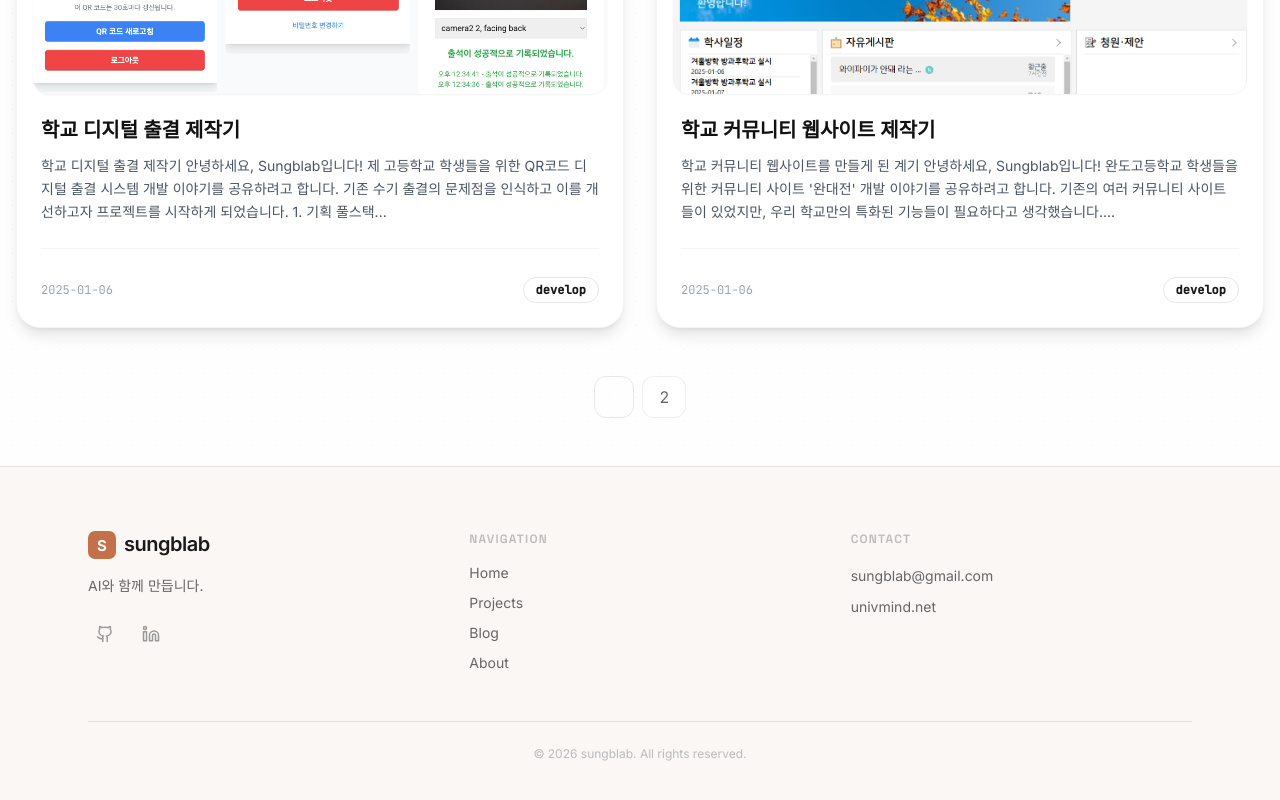
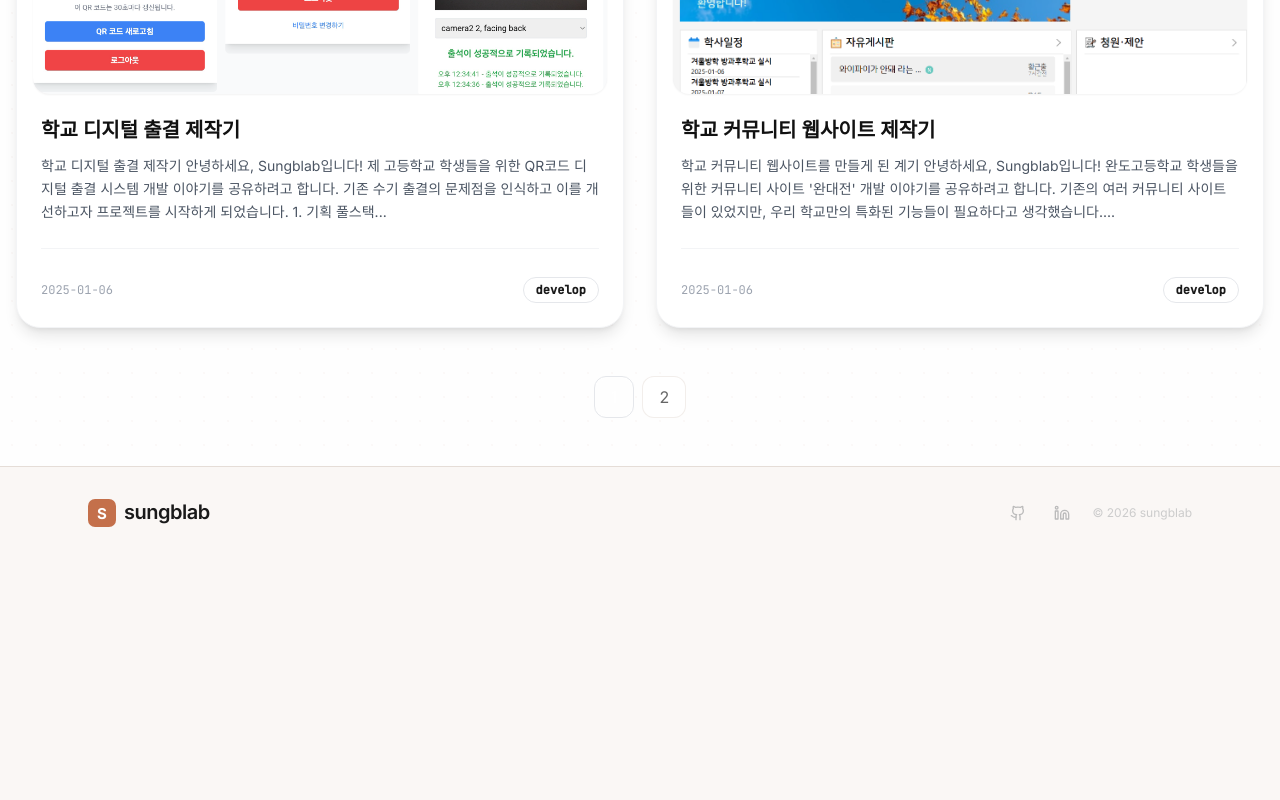
Before and after one commit to Sungblab/sungblab-nextjs, a Next.js app: page /blog in a window 1280 px wide. Shown: the part 3239-4039 px from the top of the page. After the commit the page ends 3798 px from the top, so only its background shows below. Built offline with nearby package versions, Linux system fonts and the light colour scheme; a web font is replaced by a local one.

Commit message:
fix: minimal footer — logo + social icons + copyright only

```diff
--- a/components/layout/Footer.tsx
+++ b/components/layout/Footer.tsx
@@ -1,135 +1,51 @@
 import React from "react";
-import Link from "next/link";
 import { Github, Linkedin } from "lucide-react";
 import { useTheme } from "../features/ThemeContext";
-import { useLanguage } from "../features/LanguageContext";
 import { Logo } from "../ui/Logo";
 
 export const Footer: React.FC = () => {
   const { theme } = useTheme();
-  const { translate } = useLanguage();
   const isDark = theme === "dark";
 
   return (
     <footer
       className={`border-t ${isDark ? "border-[#2a2a2a]" : "border-warm-200"}`}
     >
-      <div className="max-w-6xl mx-auto px-6 py-16">
-        <div className="grid grid-cols-1 md:grid-cols-3 gap-10">
-          {/* Brand */}
-          <div>
+      <div className="max-w-6xl mx-auto px-6 py-8 flex flex-col sm:flex-row items-center justify-between gap-4">
         <Logo size="sm" />
-            <p
-              className={`mt-4 text-sm leading-relaxed ${
-                isDark ? "text-[#888]" : "text-[#666]"
-              }`}
-            >
-              AI와 함께 만듭니다.
-            </p>
-            <div className="flex items-center gap-3 mt-5">
+
+        <div className="flex items-center gap-4">
           <a
             href="https://github.com/Sungblab"
             target="_blank"
             rel="noopener noreferrer"
-                className={`p-2 rounded-lg transition-colors ${
+            className={`p-1.5 rounded transition-colors ${
               isDark
-                    ? "text-[#666] hover:text-[#f5ece6] hover:bg-[#1a1a1a]"
-                    : "text-[#999] hover:text-warm-800 hover:bg-warm-100"
+                ? "text-[#555] hover:text-[#f5ece6]"
+                : "text-[#bbb] hover:text-warm-800"
             }`}
             aria-label="GitHub"
           >
-                <Github size={18} />
+            <Github size={16} />
           </a>
           <a
             href="https://linkedin.com"
             target="_blank"
             rel="noopener noreferrer"
-                className={`p-2 rounded-lg transition-colors ${
+            className={`p-1.5 rounded transition-colors ${
               isDark
-                    ? "text-[#666] hover:text-[#f5ece6] hover:bg-[#1a1a1a]"
-                    : "text-[#999] hover:text-warm-800 hover:bg-warm-100"
+                ? "text-[#555] hover:text-[#f5ece6]"
+                : "text-[#bbb] hover:text-warm-800"
             }`}
             aria-label="LinkedIn"
           >
-                <Linkedin size={18} />
+            <Linkedin size={16} />
           </a>
-            </div>
-          </div>
-
-          {/* Navigation */}
-          <div>
-            <h4
-              className={`text-xs font-semibold uppercase tracking-widest mb-4 ${
-                isDark ? "text-[#555]" : "text-[#bbb]"
-              }`}
+          <span
+            className={`text-xs ${isDark ? "text-[#444]" : "text-[#ccc]"}`}
           >
-              Navigation
-            </h4>
-            <nav className="flex flex-col gap-2.5">
-              {[
-                { href: "/", label: translate("nav.home") },
-                { href: "/projects", label: translate("nav.projects") },
-                { href: "/blog", label: translate("nav.blog") },
-                { href: "/about", label: translate("nav.about") },
-              ].map((link) => (
-                <Link
-                  key={link.href}
-                  href={link.href}
-                  className={`text-sm transition-colors w-fit ${
-                    isDark
-                      ? "text-[#888] hover:text-[#f5ece6]"
-                      : "text-[#666] hover:text-warm-800"
-                  }`}
-                >
-                  {link.label}
-                </Link>
-              ))}
-            </nav>
-          </div>
-
-          {/* Contact */}
-          <div>
-            <h4
-              className={`text-xs font-semibold uppercase tracking-widest mb-4 ${
-                isDark ? "text-[#555]" : "text-[#bbb]"
-              }`}
-            >
-              Contact
-            </h4>
-            <a
-              href="mailto:sungblab@gmail.com"
-              className={`text-sm transition-colors ${
-                isDark
-                  ? "text-[#888] hover:text-terracotta"
-                  : "text-[#666] hover:text-terracotta"
-              }`}
-            >
-              sungblab@gmail.com
-            </a>
-            <a
-              href="https://univmind.net"
-              target="_blank"
-              rel="noopener noreferrer"
-              className={`block mt-2.5 text-sm transition-colors ${
-                isDark
-                  ? "text-[#888] hover:text-terracotta"
-                  : "text-[#666] hover:text-terracotta"
-              }`}
-            >
-              univmind.net
-            </a>
-          </div>
-        </div>
-
-        {/* Bottom */}
-        <div
-          className={`mt-12 pt-6 border-t text-xs text-center ${
-            isDark
-              ? "border-[#2a2a2a] text-[#444]"
-              : "border-warm-200 text-[#bbb]"
-          }`}
-        >
-          © {new Date().getFullYear()} sungblab. All rights reserved.
+            © {new Date().getFullYear()} sungblab
+          </span>
         </div>
       </div>
     </footer>
```
Lines whose indentation alone changed are shown as unchanged.
